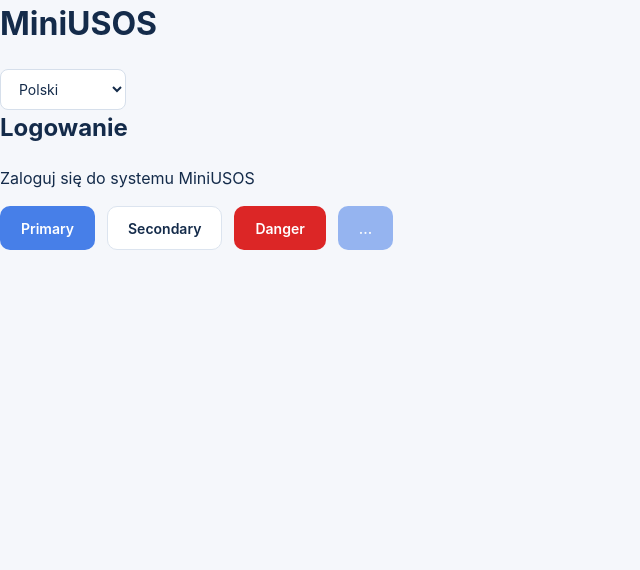
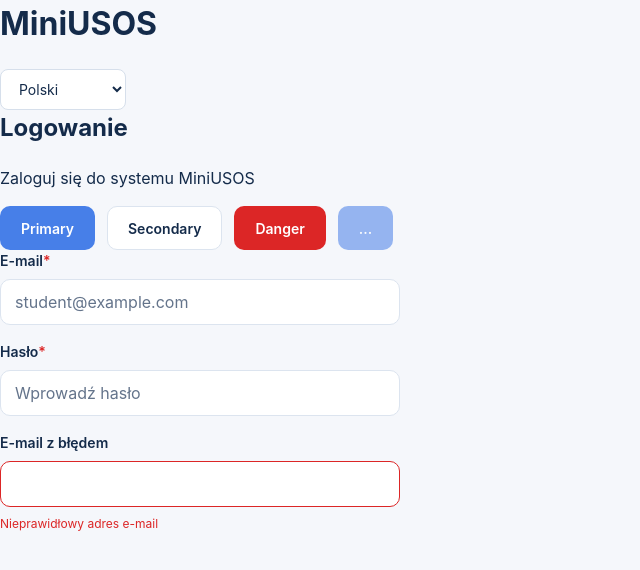
Before and after one commit to AndriiDm05/miniusos, a React (Vite) app in the folder frontend/: page /login in a window 1280 px wide. Shown: the top 570 px of the page, without its empty margins (0-640 px from the left). Built offline with nearby package versions, Linux system fonts and the light colour scheme.

Commit message:
feat: add reusable Input and Button components

```diff
--- /dev/null
+++ b/frontend/src/components/ui/Input/Input.module.css
@@ -0,0 +1,63 @@
+.field {
+    display: flex;
+    flex-direction: column;
+    gap: var(--spacing-2);
+    width: 100%;
+}
+
+.label {
+    color: var(--color-text);
+    font-size: var(--font-size-sm);
+    font-weight: 600;
+}
+
+.required {
+    color: var(--color-error);
+}
+
+.input {
+    width: 100%;
+    min-height: 44px;
+    padding: 10px 14px;
+
+    background-color: var(--color-surface);
+    border: 1px solid var(--color-border);
+    border-radius: var(--radius-md);
+
+    color: var(--color-text);
+    font-size: var(--font-size-md);
+
+    transition:
+        border-color 0.2s ease,
+        box-shadow 0.2s ease;
+}
+
+.input::placeholder {
+    color: var(--color-text-secondary);
+}
+
+.input:focus {
+    outline: none;
+    border-color: var(--color-accent);
+    box-shadow: 0 0 0 3px rgb(71 127 232 / 12%);
+}
+
+.input:disabled {
+    opacity: 0.6;
+    cursor: not-allowed;
+}
+
+.invalid {
+    border-color: var(--color-error);
+}
+
+.invalid:focus {
+    border-color: var(--color-error);
+    box-shadow: 0 0 0 3px rgb(220 38 38 / 12%);
+}
+
+.error {
+    margin: 0;
+    color: var(--color-error);
+    font-size: var(--font-size-xs);
+}
--- /dev/null
+++ b/frontend/src/components/ui/Input/Input.tsx
@@ -0,0 +1,45 @@
+import { useId } from 'react';
+import type { InputHTMLAttributes } from 'react';
+import styles from './Input.module.css';
+
+interface InputProps extends InputHTMLAttributes<HTMLInputElement> {
+    label: string;
+    error?: string;
+}
+
+export const Input = ({
+    label,
+    error,
+    id,
+    className = '',
+    required,
+    ...props
+}: InputProps) => {
+    const generatedId = useId();
+    const inputId = id ?? generatedId;
+    const errorId = `${inputId}-error`;
+
+    return (
+        <div className={styles.field}>
+            <label htmlFor={inputId} className={styles.label}>
+                {label}
+                {required && (
+                    <span className={styles.required}>*</span>
+                )}
+            </label>
+            <input
+                {...props}
+                id={inputId}
+                required={required}
+                className={`${styles.input} ${error ? styles.invalid : ''} ${className}`}
+                aria-invalid={Boolean(error)}
+                aria-describedby={error ? errorId : undefined}
+            />
+            {error && (
+                <p id={errorId} className={styles.error}>
+                    {error}
+                </p>
+            )}
+        </div>
+    );
+};
--- a/frontend/src/pages/auth/LoginPage.tsx
+++ b/frontend/src/pages/auth/LoginPage.tsx
@@ -1,6 +1,7 @@
 import { useTranslation } from 'react-i18next';
 import { LanguageSwitcher } from '../../components/LanguageSwitcher/LanguageSwitcher';
-import { Button } from '../../components/ui/Button';
+import { Button } from '../../components/ui/Button/Button';
+import { Input } from '../../components/ui/Input/Input';
 
 const LoginPage = () => {
     const { t } = useTranslation();
@@ -32,6 +33,28 @@ const LoginPage = () => {
                     Loading
                 </Button>
             </div>
+
+            <div style={{ maxWidth: '400px', display: 'grid', gap: '16px' }}>
+                <Input
+                    label="E-mail"
+                    type="email"
+                    placeholder="student@example.com"
+                    required
+                />
+
+                <Input
+                    label="Hasło"
+                    type="password"
+                    placeholder="Wprowadź hasło"
+                    required
+                />
+
+                <Input
+                    label="E-mail z błędem"
+                    type="email"
+                    error="Nieprawidłowy adres e-mail"
+                />
+            </div>
         </main>
     );
 };
```
Also changed, not shown: frontend/src/components/ui/Button/Button.module.css (renamed from frontend/src/components/ui/Button.module.css), frontend/src/components/ui/Button/Button.tsx (renamed from frontend/src/components/ui/Button.tsx).
